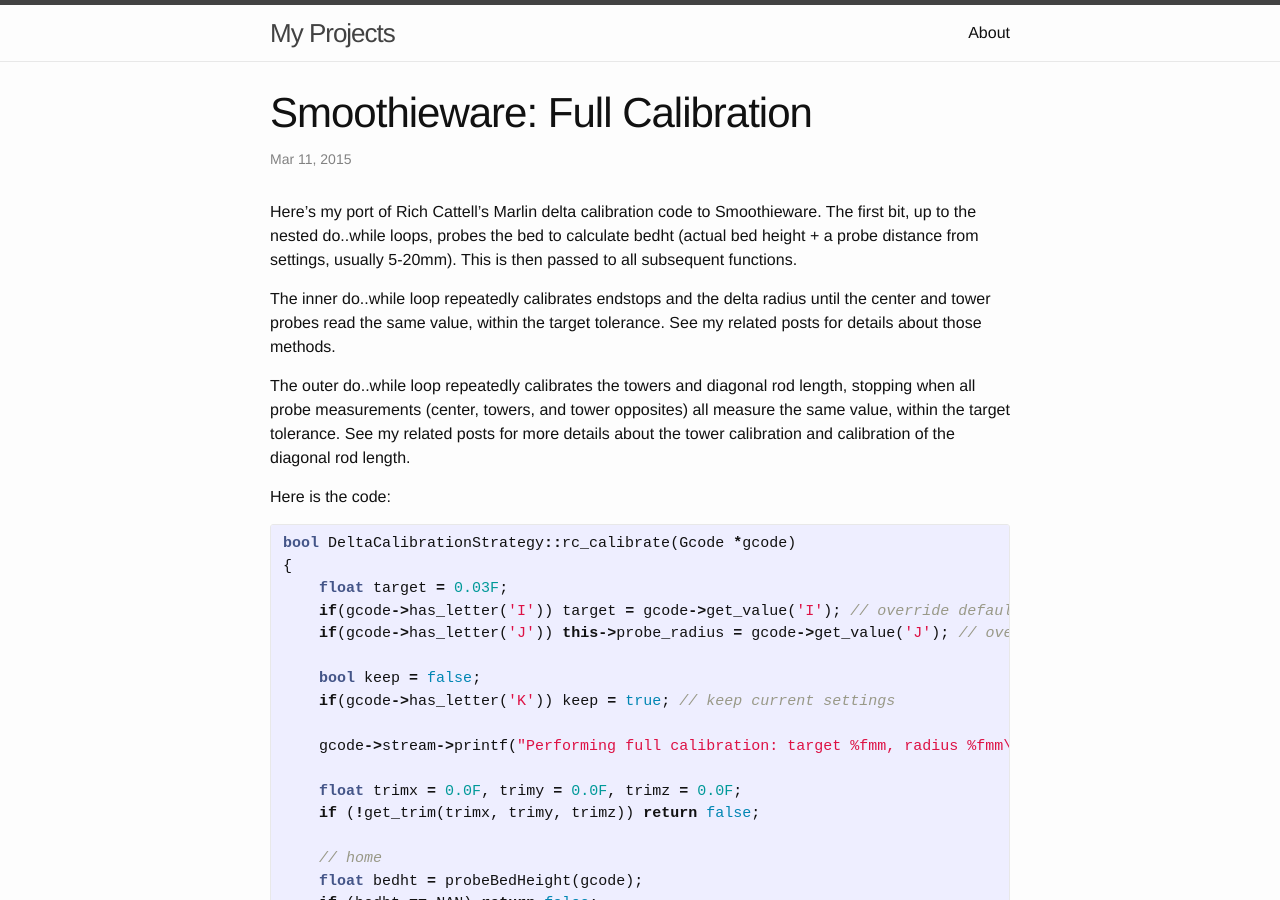
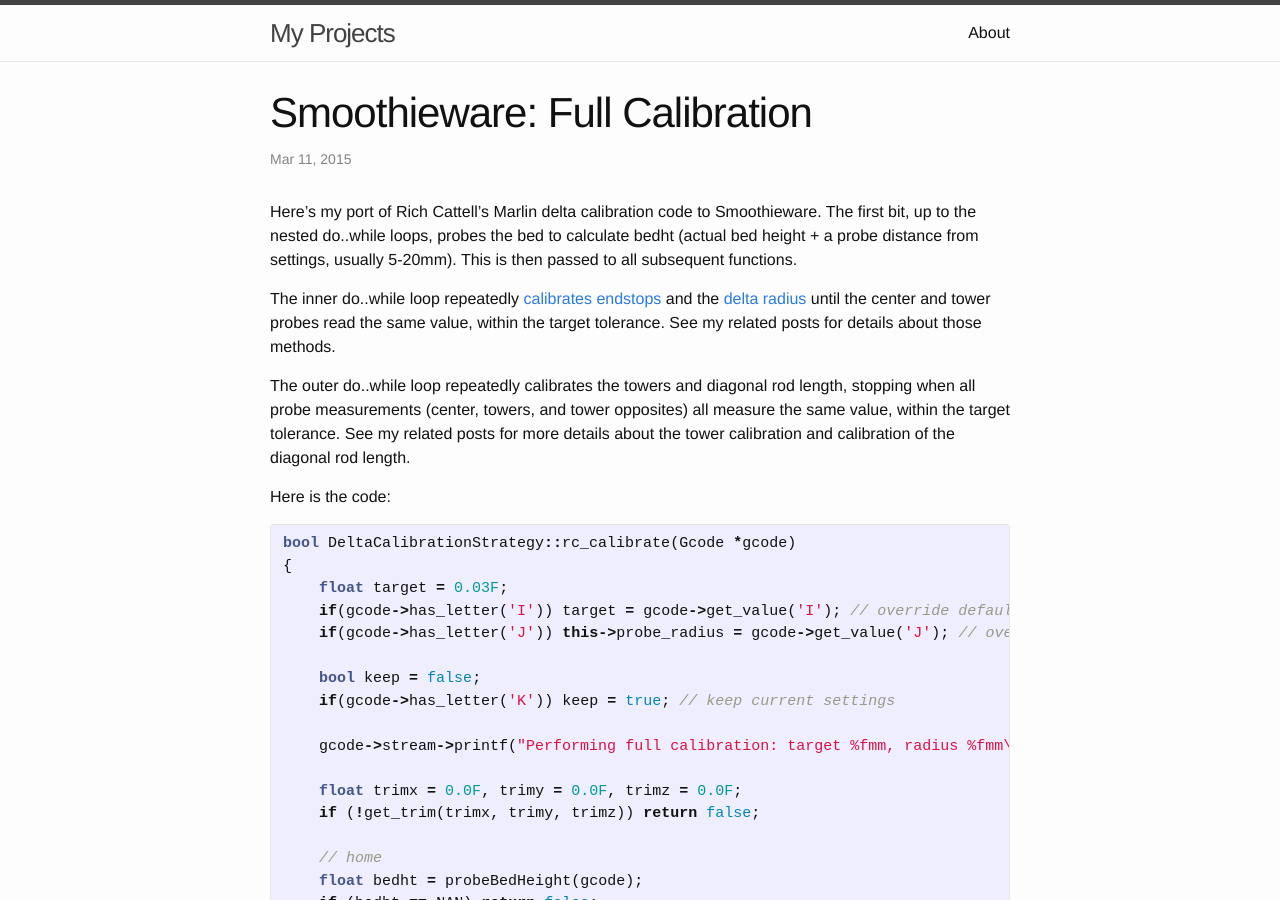
Before and after one commit to dankirkpatrick/dankirkpatrick.github.io, a Jekyll site: the page built from _posts/2015-03-11-smoothieware_full_calibration.markdown, in a window 1280 px wide and 900 px high. Built offline with Jekyll 4.4.1, drawn with Linux system fonts in a browser that asks for light colours; part of the change alters nothing that is shown.

Commit message:
added links to associated pages

```diff
--- a/_posts/2015-03-11-smoothieware_full_calibration.markdown
+++ b/_posts/2015-03-11-smoothieware_full_calibration.markdown
@@ -6,7 +6,7 @@ categories: cattell smoothieware delta calibration autocalibration update
 ---
 Here's my port of Rich Cattell's Marlin delta calibration code to Smoothieware.  The first bit, up to the nested do..while loops, probes the bed to calculate bedht (actual bed height + a probe distance from settings, usually 5-20mm).  This is then passed to all subsequent functions.
 
-The inner do..while loop repeatedly calibrates endstops and the delta radius until the center and tower probes read the same value, within the target tolerance.  See my related posts for details about those methods.
+The inner do..while loop repeatedly [calibrates endstops](% post_url 2015-03-09-smoothieware-calibrate-delta-endstops %) and the [delta radius](% post_url 2015-03-09-smoothieware-calibrate-delta-radius %) until the center and tower probes read the same value, within the target tolerance.  See my related posts for details about those methods.
 
 The outer do..while loop repeatedly calibrates the towers and diagonal rod length, stopping when all probe measurements (center, towers, and tower opposites) all measure the same value, within the target tolerance.  See my related posts for more details about the tower calibration and calibration of the diagonal rod length.
 
```
